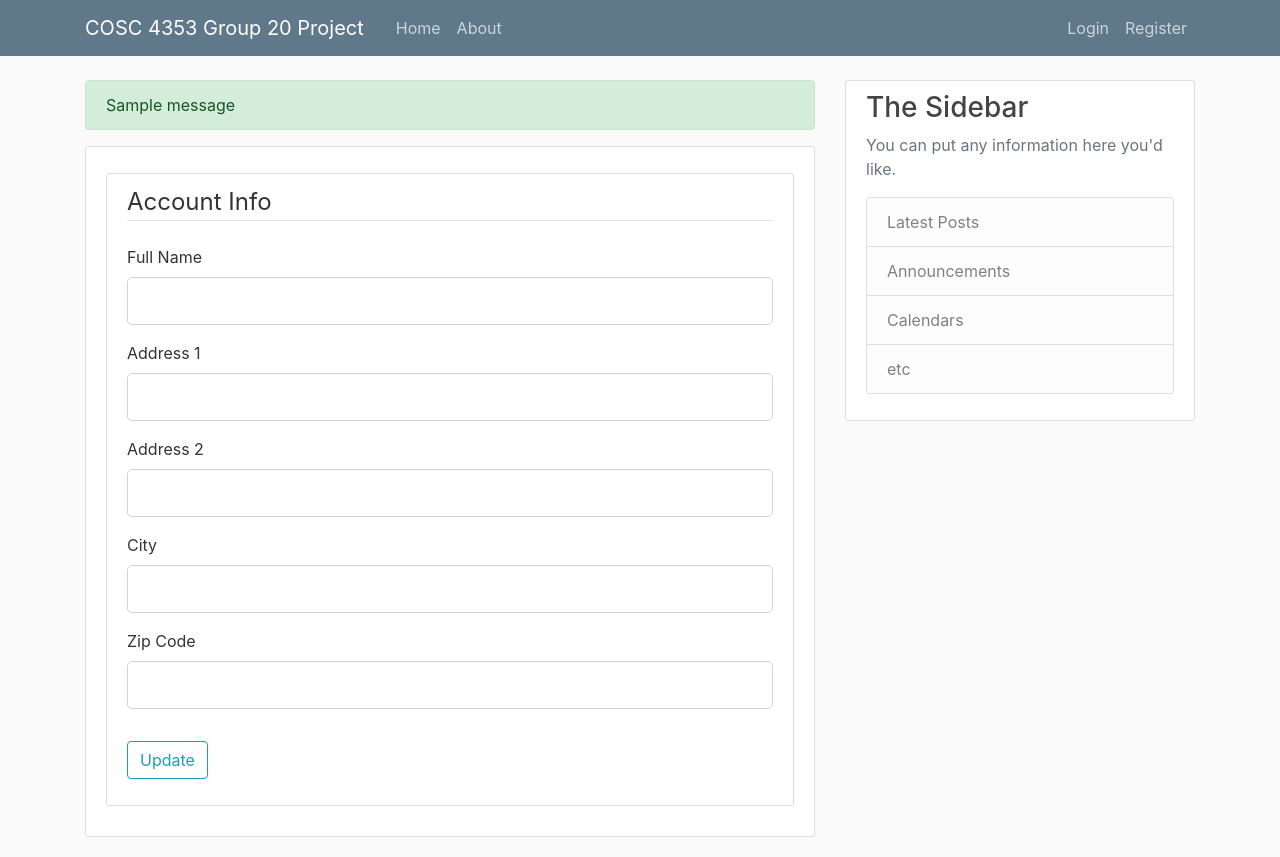
After one commit to DICHAMOTO/Software-Design-Group-20, a Flask app: page /profilemgmt in a window 1280 px wide. The commit adds this page. Run offline with Flask 2, Linux system fonts and the light colour scheme; one stand-in notice (Sample message) is shown; some libraries are stand-ins or nearby versions.

Commit message:
Added 4 new files and modified 2 files

```diff
--- /dev/null
+++ b/forms.py
@@ -0,0 +1,76 @@
+from flask_wtf import FlaskForm
+from wtforms import validators, StringField, PasswordField, SubmitField, BooleanField, IntegerField
+from wtforms.validators import DataRequired, Length, EqualTo, ValidationError
+
+# Code for the registration form that users will fill out if they want to
+# create an account
+class RegistrationForm(FlaskForm):
+	# Create a username field that requires data to be entered with a
+	# minimum of 2 characters and a maximum of 25 characters.
+	# An error message will pop up if the requirements are not met
+    username = StringField('Username',
+                           validators=[DataRequired(), Length(min=2, max=25)])
+    # Create a password field that requires data to be entered with a
+    # minimum of 4 characters. An error message will pop up if the
+    # requirements are not met
+    password = PasswordField('Password',
+    					   validators=[DataRequired(), Length(min=4)])
+    # Create a password confirmation field that requires the password to be
+    # confirmed by the user and this field must be equal to the password field.
+    # Otherwise, an error will pop up alerting the user that the passwords do
+    # not match.
+    confirm_password = PasswordField('Confirm Password',
+                                     validators=[DataRequired(), EqualTo('password')])
+    # A submittion field that will sign the user up
+    submit = SubmitField('Sign Up')
+
+# Code for the login form for when a registered user wants to login
+class LoginForm(FlaskForm):
+    # Username field
+	username = StringField('Username', validators = [DataRequired()])
+    # Password field
+	password = PasswordField('Password', validators = [DataRequired()])
+    # Optional remember me button
+	remember = BooleanField('Remember me')
+    # Login button
+	submit = SubmitField('Login')
+
+# A function that checks to make sure that the zip code entered is numerical
+# and is between 5 and 9 numbers. If it does not pass those requirements then
+# throw a validation error to the user letting them know what they did wrong
+def zipCodeCheck(form, field):
+    # Check to make sure the data entered is a number and not text
+    if field.data.isdigit() == False:
+        raise ValidationError('Field must be numerical')
+    # Check to make sure the data entered is less than 9 numbers
+    if len(field.data) > 9:
+        raise ValidationError('Field must be less than 9 numbers')
+    # Check to make sure the data entered is greater than 5 numbers
+    elif len(field.data) < 5:
+        raise ValidationError('Field must be greater than 5 numbers')
+
+# Code for the account information form. Users will be redirected to this
+# page after they successfully create an account for the first time
+class AccountInfoForm(FlaskForm):
+    # Have user  enter their full name with a limit of 50 characters.
+    # This field is mandatory to fill out otherwise it will throw an error
+    fullName = StringField('Full Name',
+        validators = [DataRequired(), Length(max = 50)])
+    # Have user  enter their addresss with a limit of 100 characters.
+    # This field is mandatory to fill out otherwise it will throw an error
+    addressOne = StringField('Address 1',
+        validators = [DataRequired(), Length(max = 100)])
+    # Have user  enter a second address with a limit of 100 characters
+    # This field is optional and will not throw an error if left unfilled
+    addressTwo = StringField('Address 2',
+        validators = [Length(max = 100)])
+    # Have user enter the city that they live in with a limit of 100 characters
+    # This field is mandatory to fill out otherwise it will throw an error
+    city = StringField('City',
+        validators = [DataRequired(), Length(max = 100)])
+    # Have user enter their zip code. This field is mandatory and only
+    # accepts numerical values between 5 and 9 characters.
+    zipCode = StringField('Zip Code',
+        validators = [DataRequired(), zipCodeCheck])
+    # A submit button to submit information
+    submit = SubmitField('Update')
--- /dev/null
+++ b/templates/account.html
@@ -0,0 +1,98 @@
+{% extends "layout.html" %}
+{% block content %}
+	<div class = "content-section">
+		<div class = "media">
+			<!--<img src="">-->
+			<div class = "media-body">
+				<h2 class = "account-heading"></h2>
+				<p class = "text-secondary"></p>
+			</div>
+		</div>
+		<div class = "content-section">
+		<form method = "POST" action = "">
+			{{ form.hidden_tag() }}
+			<fieldset class = "form-group">
+				<legend class = "border-bottom mb-4">Account Info</legend>
+				<div class = "form-group">
+                	<!-- Full Name Field -->
+                    {{ form.fullName.label(class="form-control-label") }}
+                    <!-- Create conditional statements for errors -->
+                    {% if form.fullName.errors %}
+                        {{ form.fullName(class="form-control form-control-lg is-invalid") }}
+                        <div class = "invalid-feedback">
+                            {% for error in form.fullName.errors %}
+                                <span>{{ error }}</span>
+                            {% endfor %}
+                        </div>
+                    {% else %}
+                        {{ form.fullName(class="form-control form-control-lg") }}
+                    {% endif %}
+                </div>
+				<div class = "form-group">
+                	<!-- Address One Field -->
+                    {{ form.addressOne.label(class="form-control-label") }}
+                    <!-- Create conditional statements for errors -->
+                    {% if form.addressOne.errors %}
+                        {{ form.addressOne(class="form-control form-control-lg is-invalid") }}
+                        <div class = "invalid-feedback">
+                            {% for error in form.addressOne.errors %}
+                                <span>{{ error }}</span>
+                            {% endfor %}
+                        </div>
+                    {% else %}
+                        {{ form.addressOne(class="form-control form-control-lg") }}
+                    {% endif %}
+                </div>
+				<div class = "form-group">
+                	<!-- Address Two Field -->
+                    {{ form.addressTwo.label(class="form-control-label") }}
+                    <!-- Create conditional statements for errors -->
+                    {% if form.addressTwo.errors %}
+                        {{ form.addressTwo(class="form-control form-control-lg is-invalid") }}
+                        <div class = "invalid-feedback">
+                            {% for error in form.addressTwo.errors %}
+                                <span>{{ error }}</span>
+                            {% endfor %}
+                        </div>
+                    {% else %}
+                        {{ form.addressTwo(class="form-control form-control-lg") }}
+                    {% endif %}
+                </div>
+				<div class = "form-group">
+                	<!-- City Field -->
+                    {{ form.city.label(class="form-control-label") }}
+                    <!-- Create conditional statements for errors -->
+                    {% if form.city.errors %}
+                        {{ form.city(class="form-control form-control-lg is-invalid") }}
+                        <div class = "invalid-feedback">
+                            {% for error in form.city.errors %}
+                                <span>{{ error }}</span>
+                            {% endfor %}
+                        </div>
+                    {% else %}
+                        {{ form.city(class="form-control form-control-lg") }}
+                    {% endif %}
+                </div>
+				<div class = "form-group">
+                	<!-- Zip Code Field -->
+                    {{ form.zipCode.label(class="form-control-label") }}
+                    <!-- Create conditional statements for errors -->
+                    {% if form.zipCode.errors %}
+                        {{ form.zipCode(class="form-control form-control-lg is-invalid") }}
+                        <div class = "invalid-feedback">
+                            {% for error in form.zipCode.errors %}
+                                <span>{{ error }}</span>
+                            {% endfor %}
+                        </div>
+                    {% else %}
+                        {{ form.zipCode(class="form-control form-control-lg") }}
+                    {% endif %}
+                </div>
+			</fieldset>
+			<div class = "form-group">
+					{{ form.submit(class = "btn btn-outline-info")}}
+				</div>
+		</form>
+	</div>
+	</div>
+{% endblock content %}
--- a/templates/layout.html
+++ b/templates/layout.html
@@ -10,34 +10,31 @@
 
     <link rel="stylesheet" type="text/css" href="{{ url_for('static', filename='main.css') }}">
 
-	{% if title %}
-		<title>Group 20 Project - {{ title }}</title>
-	{% else %}
-		<title>Group 20 Project</title>
-	{% endif %}
-  <style>
-    table, th, td {
-      border: 1px solid black;
-    }
-    </style>
+    <!-- Code for printing out title on the tab of web browser -->
+  {% if title %}
+    <title>Group 20 Project - {{ title }}</title>
+  {% else %}
+    <title>Group 20 Project</title>
+  {% endif %}
 </head>
 <body>
     <header class="site-header">
+    <!-- html code required for the navigation bar -->
       <nav class="navbar navbar-expand-md navbar-dark bg-steel fixed-top">
         <div class="container">
-          <a class="navbar-brand mr-4" href="/">Flask Blog</a>
+          <a class="navbar-brand mr-4" href="/">COSC 4353 Group 20 Project</a>
           <button class="navbar-toggler" type="button" data-toggle="collapse" data-target="#navbarToggle" aria-controls="navbarToggle" aria-expanded="false" aria-label="Toggle navigation">
             <span class="navbar-toggler-icon"></span>
           </button>
           <div class="collapse navbar-collapse" id="navbarToggle">
             <div class="navbar-nav mr-auto">
-              <a class="nav-item nav-link" href="/">Home</a>
-              <a class="nav-item nav-link" href="/about">About</a>
+              <a class="nav-item nav-link" href="{{ url_for('home') }}">Home</a>
+              <a class="nav-item nav-link" href="{{ url_for('about') }}">About</a>
             </div>
             <!-- Navbar Right Side -->
             <div class="navbar-nav">
-              <a class="nav-item nav-link" href="/login">Login</a>
-              <a class="nav-item nav-link" href="/register">Register</a>
+              <a class="nav-item nav-link" href="{{ url_for('login') }}">Login</a>
+              <a class="nav-item nav-link" href="{{ url_for('register') }}">Register</a>
             </div>
           </div>
         </div>
@@ -46,10 +43,21 @@
     <main role="main" class="container">
       <div class="row">
         <div class="col-md-8">
+          <!-- This sequence of code blocks will alert the user of any flashed messages no matter what page they are on -->
+          {% with messages = get_flashed_messages(with_categories=true) %}
+            {% if messages %}
+              {% for category, message in messages %}
+                <div class='alert alert-{{ category }}'>
+                  {{ message }}
+                </div>
+              {% endfor %}
+            {% endif %}
+          {% endwith %}
           {% block content %}{% endblock %}
         </div>
         <div class="col-md-4">
           <div class="content-section">
+            <!-- Sidebar contents -->
             <h3>The Sidebar</h3>
             <p class='text-muted'>You can put any information here you'd like.
               <ul class="list-group">
@@ -64,8 +72,6 @@
       </div>
     </main>
 
-
-    <!-- Optional JavaScript -->
     <!-- jQuery first, then Popper.js, then Bootstrap JS -->
     <script src="https://code.jquery.com/jquery-3.2.1.slim.min.js" integrity="sha384-KJ3o2DKtIkvYIK3UENzmM7KCkRr/rE9/Qpg6aAZGJwFDMVNA/GpGFF93hXpG5KkN" crossorigin="anonymous"></script>
     <script src="https://cdnjs.cloudflare.com/ajax/libs/popper.js/1.12.9/umd/popper.min.js" integrity="sha384-ApNbgh9B+Y1QKtv3Rn7W3mgPxhU9K/ScQsAP7hUibX39j7fakFPskvXusvfa0b4Q" crossorigin="anonymous"></script>
```
Also changed, not shown: project.py (+49 -3 lines), templates/login.html (added, +59 -0 lines), templates/register.html (added, +66 -0 lines).
